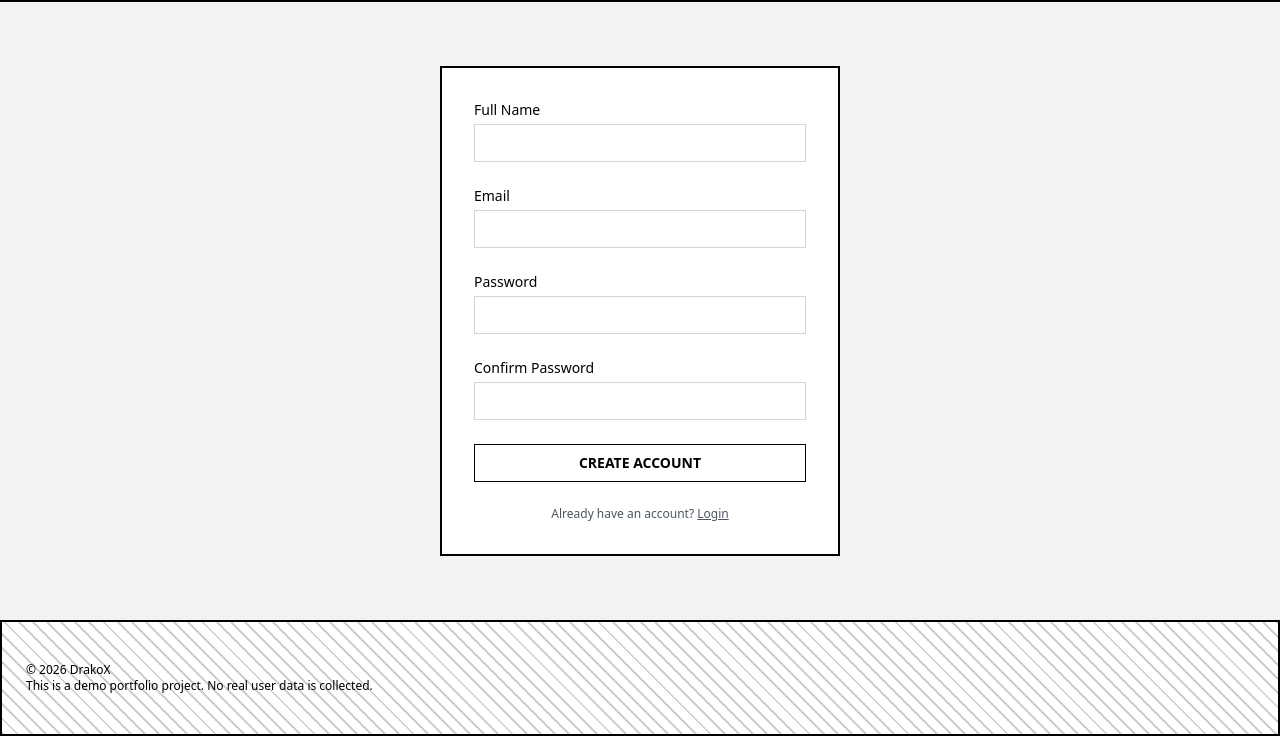
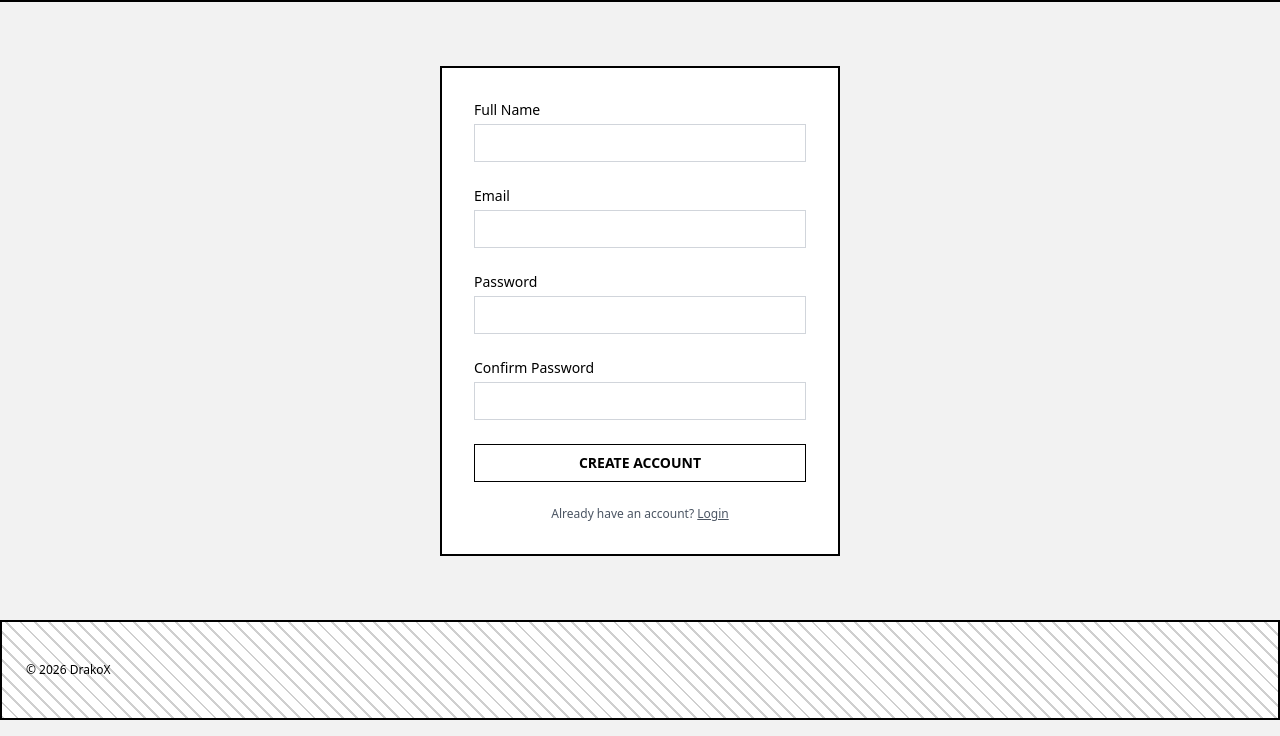
Before and after one commit to the-drako09/DrakoX, a plain HTML site: page register.html in a window 1280 px wide. Shown: the part 227-963 px from the top of the page. Drawn offline with nearby package versions, Linux system fonts and the light colour scheme; files that its build step writes are made by us from their sources.

Commit message:
Update register.html

```diff
--- a/register.html
+++ b/register.html
@@ -70,7 +70,6 @@
   <footer class="slanted py-10 border-2 border-black">
     <div class="max-w-7xl mx-auto px-6 text-xs">
       <p>© 2026 DrakoX</p>
-      <p>This is a demo portfolio project. No real user data is collected.</p>
     </div>
   </footer>
 
```
